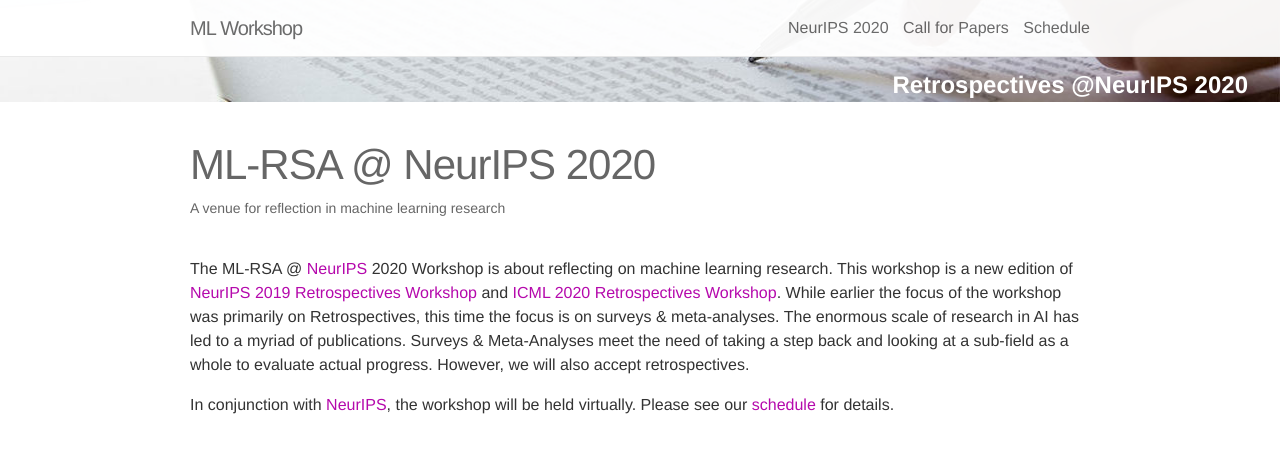
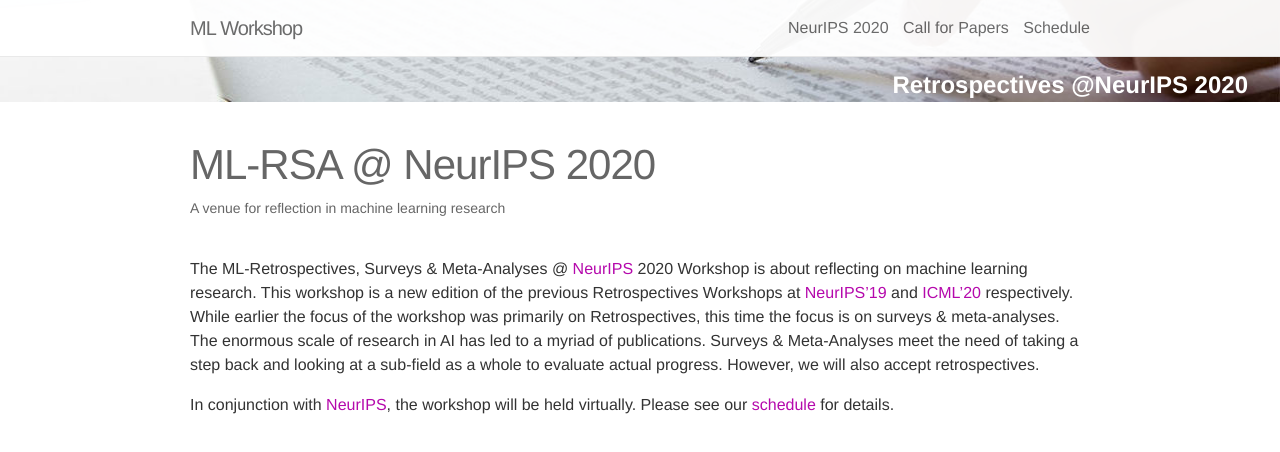
Before and after one commit to ml-retrospectives/neurips2020, a Jekyll site: the page built from _pages/00_home.md, in a window 1280 px wide and 1400 px high, scrolled down 195 px. Shown: the top 452 px of the window. Built offline with Jekyll 4.4.1, drawn with Linux system fonts in a browser that asks for light colours; nearby versions of some CDN libraries; some of the changed lines change nothing that is shown; some of the changed text lies outside the part shown.

Commit message:
Update 00_home.md

```diff
--- a/_pages/00_home.md
+++ b/_pages/00_home.md
@@ -7,8 +7,8 @@
 ---
 
 
-The ML-RSA @ [NeurIPS](https://neurips.cc/) 2020 Workshop is about reflecting on machine learning research.
-This workshop is a new edition of [NeurIPS 2019 Retrospectives Workshop](https://ml-retrospectives.github.io/neurips2019) and [ICML 2020 Retrospectives Workshop](https://ml-retrospectives.github.io/icml2020/). While earlier the focus of the workshop was primarily on Retrospectives, this time the focus is on surveys & meta-analyses. The enormous scale of research in AI has led to a myriad of publications. Surveys & Meta-Analyses meet the need of taking a step back and looking at a sub-field as a whole to evaluate actual progress. However, we will also accept retrospectives.
+The ML-Retrospectives, Surveys & Meta-Analyses @ [NeurIPS](https://neurips.cc/) 2020 Workshop is about reflecting on machine learning research.
+This workshop is a new edition of the previous Retrospectives Workshops at [NeurIPS'19](https://ml-retrospectives.github.io/neurips2019) and [ICML'20](https://ml-retrospectives.github.io/icml2020/) respectively. While earlier the focus of the workshop was primarily on Retrospectives, this time the focus is on surveys & meta-analyses. The enormous scale of research in AI has led to a myriad of publications. Surveys & Meta-Analyses meet the need of taking a step back and looking at a sub-field as a whole to evaluate actual progress. However, we will also accept retrospectives.
 
 In conjunction with [NeurIPS](https://neurips.cc/), the workshop will be held virtually.  Please see our [schedule](https://ml-retrospectives.github.io/neurips2020/schedule/) for details.
 
@@ -52,11 +52,11 @@
 ### Organizers
 
 * [Chhavi Yadav](https://scholar.google.com/citations?user=8Dwi76kAAAAJ&hl=en), UCSD
-* [Prabhu Pradhan](https://scholar.google.co.in/citations?hl=en&user=cGKDiRMAAAAJ), Max Planck Institute for Intelligent Systems (MPI-IS)
+* [Prabhu Pradhan](https://scholar.google.co.in/citations?hl=en&user=cGKDiRMAAAAJ&hl=en), Max Planck Institute for Intelligent Systems (MPI-IS)
 * [Abhishek Gupta](https://atg-abhishek.github.io), Montreal AI Ethics Institute / Microsoft
-* [Ryan Lowe](https://www.cs.mcgill.ca/~rlowe1/), Mila / McGill University
+* [Peter Henderson](https://www.peterhenderson.co/), Stanford University
+* [Ryan Lowe](https://www.cs.mcgill.ca/~rlowe1/), MILA / McGill University
 * [Jessica Forde](https://github.com/jzf2101), Brown University
 * [Jesse Dodge](http://www.cs.cmu.edu/~jessed/), CMU
 * [Mayoore Jaiswal](https://scholar.google.com/citations?user=Ek3v6HcAAAAJ&hl=en), IBM Research
-* [Peter Henderson](https://www.peterhenderson.co/), Stanford University
-* [Joelle Pineau](https://www.cs.mcgill.ca/~jpineau/), Mila / McGill University / Facebook AI
+* [Joelle Pineau](https://www.cs.mcgill.ca/~jpineau/), MILA / McGill University / Facebook AI
```
